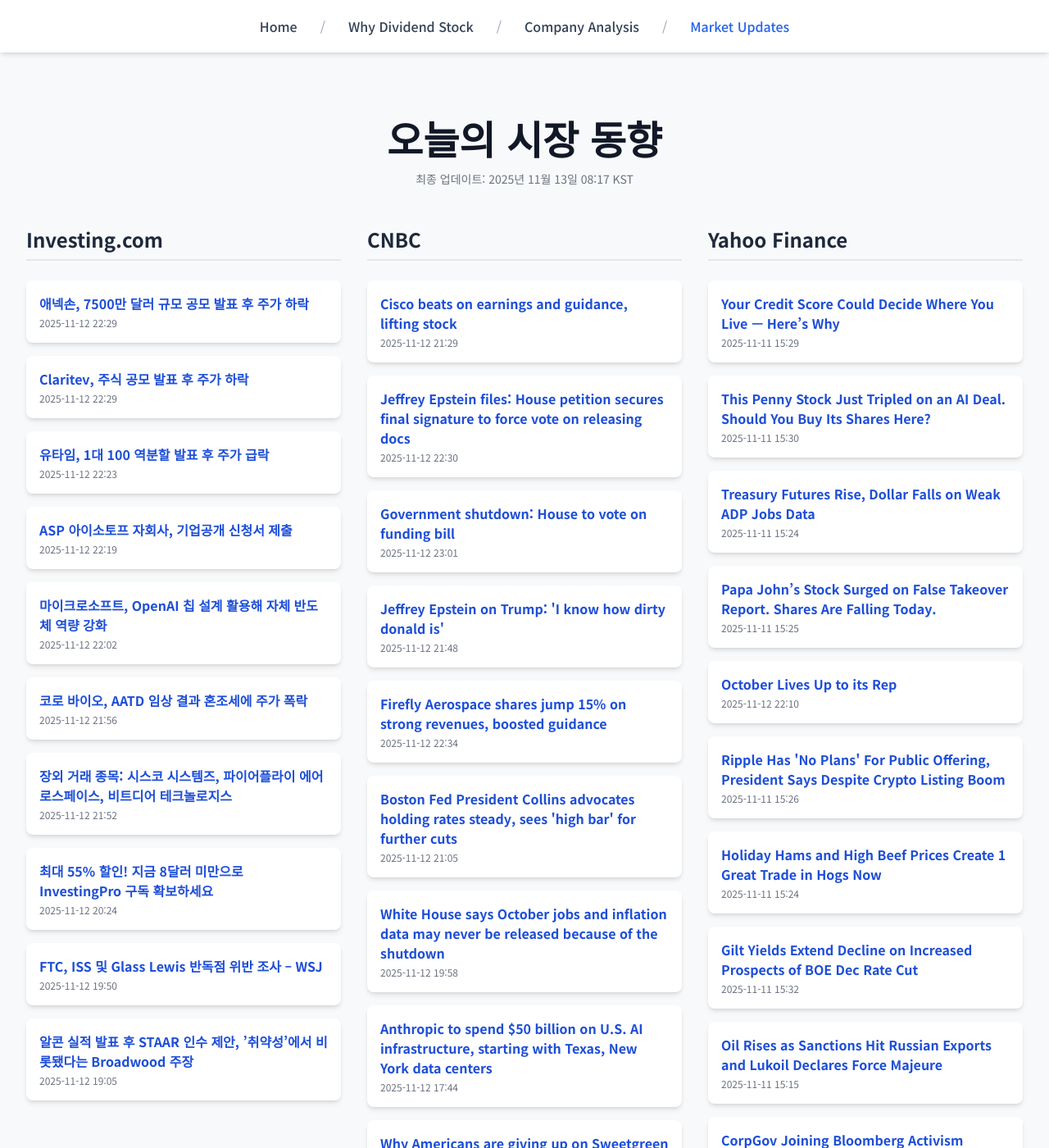
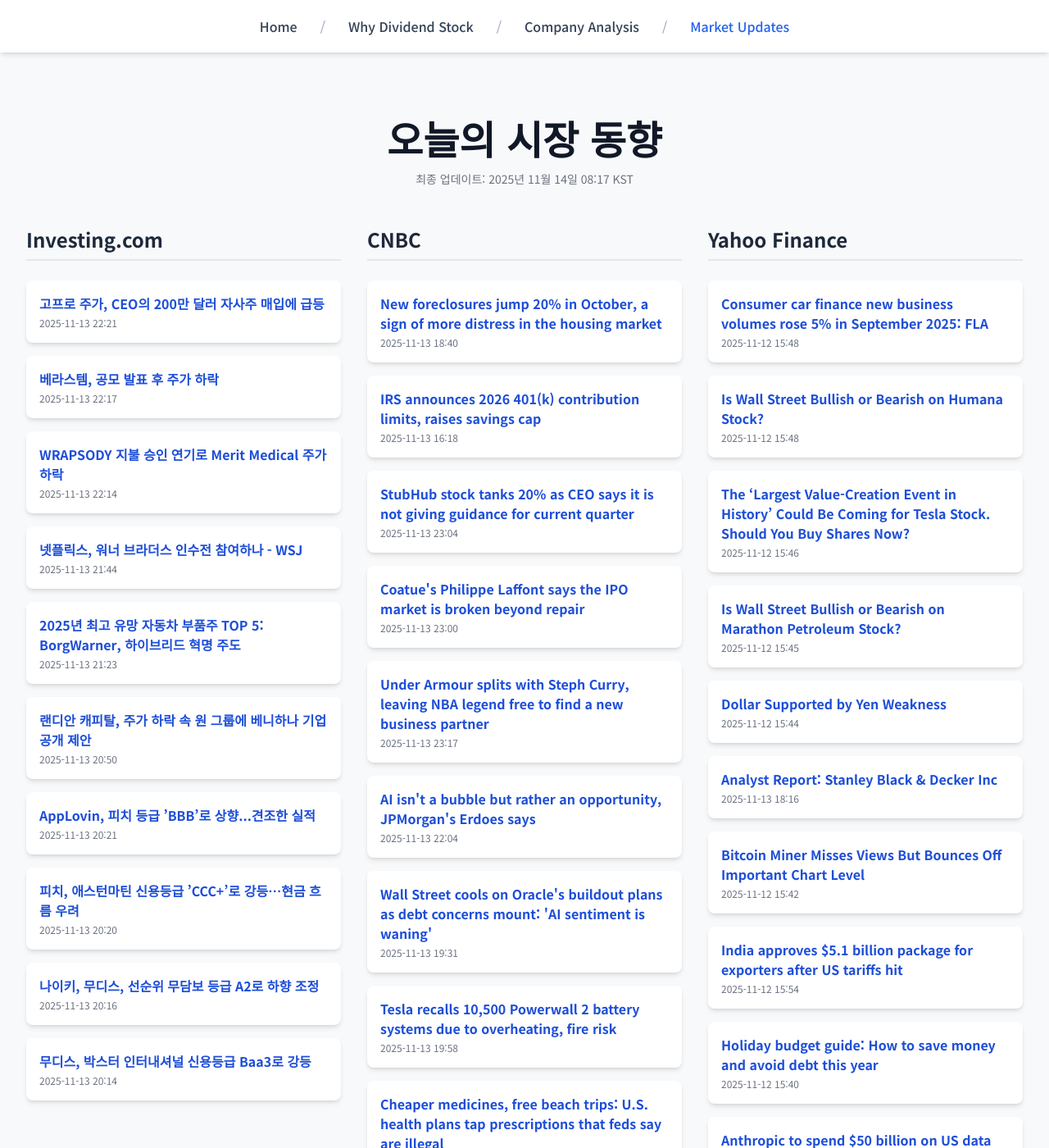
Before and after one commit to Kay-Hwang/my-company-analysis, a Jekyll site: the page built from market-updates.html, in a window 1280 px wide and 1400 px high. Shown: the whole window at 82% size. Built offline with Jekyll 4.4.1, drawn with Linux system fonts in a browser that asks for light colours; nearby versions of some CDN libraries; a script that is not in the unit is left out; some of the changed text lies outside the part shown.

Commit message:
Update daily data

```diff
--- a/_data/latest_data.json
+++ b/_data/latest_data.json
@@ -1,190 +1,190 @@
 {
-  "lastUpdated": "2025년 11월 13일 08:17 KST",
+  "lastUpdated": "2025년 11월 14일 08:17 KST",
   "news": {
     "investing": [
       {
-        "title": "애넥손, 7500만 달러 규모 공모 발표 후 주가 하락",
-        "link": "https://kr.investing.com/news/stock-market-news/article-93CH-1714287",
-        "pubDate": "2025-11-12 22:29:46",
-        "summary": "애넥손, 7500만 달러 규모 공모 발표 후 주가 하락"
+        "title": "고프로 주가, CEO의 200만 달러 자사주 매입에 급등",
+        "link": "https://kr.investing.com/news/stock-market-news/article-93CH-1716711",
+        "pubDate": "2025-11-13 22:21:47",
+        "summary": "고프로 주가, CEO의 200만 달러 자사주 매입에 급등"
       },
       {
-        "title": "Claritev, 주식 공모 발표 후 주가 하락",
-        "link": "https://kr.investing.com/news/stock-market-news/article-93CH-1714286",
-        "pubDate": "2025-11-12 22:29:07",
-        "summary": "Claritev, 주식 공모 발표 후 주가 하락"
+        "title": "베라스템, 공모 발표 후 주가 하락",
+        "link": "https://kr.investing.com/news/stock-market-news/article-93CH-1716705",
+        "pubDate": "2025-11-13 22:17:23",
+        "summary": "베라스템, 공모 발표 후 주가 하락"
       },
       {
-        "title": "유타임, 1대 100 역분할 발표 후 주가 급락",
-        "link": "https://kr.investing.com/news/stock-market-news/article-93CH-1714271",
-        "pubDate": "2025-11-12 22:23:48",
-        "summary": "유타임, 1대 100 역분할 발표 후 주가 급락"
+        "title": "WRAPSODY 지불 승인 연기로 Merit Medical 주가 하락",
+        "link": "https://kr.investing.com/news/stock-market-news/article-93CH-1716699",
+        "pubDate": "2025-11-13 22:14:31",
+        "summary": "WRAPSODY 지불 승인 연기로 Merit Medical 주가 하락"
       },
       {
-        "title": "ASP 아이소토프 자회사, 기업공개 신청서 제출",
-        "link": "https://kr.investing.com/news/stock-market-news/article-432SI-1714267",
-        "pubDate": "2025-11-12 22:19:07",
-        "summary": "ASP 아이소토프 자회사, 기업공개 신청서 제출"
+        "title": "넷플릭스, 워너 브라더스 인수전 참여하나 - WSJ",
+        "link": "https://kr.investing.com/news/stock-market-news/article-93CH-1716634",
+        "pubDate": "2025-11-13 21:44:19",
+        "summary": "넷플릭스, 워너 브라더스 인수전 참여하나 - WSJ"
       },
       {
-        "title": "마이크로소프트, OpenAI 칩 설계 활용해 자체 반도체 역량 강화",
-        "link": "https://kr.investing.com/news/stock-market-news/article-93CH-1714228",
-        "pubDate": "2025-11-12 22:02:24",
-        "summary": "마이크로소프트, OpenAI 칩 설계 활용해 자체 반도체 역량 강화"
+        "title": "2025년 최고 유망 자동차 부품주 TOP 5: BorgWarner, 하이브리드 혁명 주도",
+        "link": "https://kr.investing.com/news/stock-market-news/article-93CH-1716557",
+        "pubDate": "2025-11-13 21:23:51",
+        "summary": "2025년 최고 유망 자동차 부품주 TOP 5: BorgWarner, 하이브리드 혁명 주도"
       },
       {
-        "title": "코로 바이오, AATD 임상 결과 혼조세에 주가 폭락",
-        "link": "https://kr.investing.com/news/stock-market-news/article-93CH-1714224",
-        "pubDate": "2025-11-12 21:56:05",
-        "summary": "코로 바이오, AATD 임상 결과 혼조세에 주가 폭락"
+        "title": "랜디안 캐피탈, 주가 하락 속 원 그룹에 베니하나 기업공개 제안",
+        "link": "https://kr.investing.com/news/stock-market-news/article-1716491",
+        "pubDate": "2025-11-13 20:50:54",
+        "summary": "랜디안 캐피탈, 주가 하락 속 원 그룹에 베니하나 기업공개 제안"
       },
       {
-        "title": "장외 거래 종목: 시스코 시스템즈, 파이어플라이 에어로스페이스, 비트디어 테크놀로지스",
-        "link": "https://kr.investing.com/news/stock-market-news/article-432SI-1714218",
-        "pubDate": "2025-11-12 21:52:20",
-        "summary": "장외 거래 종목: 시스코 시스템즈, 파이어플라이 에어로스페이스, 비트디어 테크놀로지스"
+        "title": "AppLovin, 피치 등급 ’BBB’로 상향...견조한 실적",
+        "link": "https://kr.investing.com/news/stock-market-news/article-93CH-1716446",
+        "pubDate": "2025-11-13 20:21:06",
+        "summary": "AppLovin, 피치 등급 ’BBB’로 상향...견조한 실적"
       },
       {
-        "title": "최대 55% 할인! 지금 8달러 미만으로 InvestingPro 구독 확보하세요",
-        "link": "https://kr.investing.com/news/stock-market-news/article-1714070",
-        "pubDate": "2025-11-12 20:24:25",
-        "summary": "최대 55% 할인! 지금 8달러 미만으로 InvestingPro 구독 확보하세요"
+        "title": "피치, 애스턴마틴 신용등급 ’CCC+’로 강등…현금 흐름 우려",
+        "link": "https://kr.investing.com/news/stock-market-news/article-93CH-1716445",
+        "pubDate": "2025-11-13 20:20:21",
+        "summary": "피치, 애스턴마틴 신용등급 ’CCC+’로 강등…현금 흐름 우려"
       },
       {
-        "title": "FTC, ISS 및 Glass Lewis 반독점 위반 조사 – WSJ",
-        "link": "https://kr.investing.com/news/stock-market-news/article-93CH-1714040",
-        "pubDate": "2025-11-12 19:50:25",
-        "summary": "FTC, ISS 및 Glass Lewis 반독점 위반 조사 – WSJ"
+        "title": "나이키, 무디스, 선순위 무담보 등급 A2로 하향 조정",
+        "link": "https://kr.investing.com/news/stock-market-news/article-93CH-1716444",
+        "pubDate": "2025-11-13 20:16:37",
+        "summary": "나이키, 무디스, 선순위 무담보 등급 A2로 하향 조정"
       },
       {
-        "title": "알콘 실적 발표 후 STAAR 인수 제안, ’취약성’에서 비롯됐다는 Broadwood 주장",
-        "link": "https://kr.investing.com/news/stock-market-news/article-1713986",
-        "pubDate": "2025-11-12 19:05:42",
-        "summary": "알콘 실적 발표 후 STAAR 인수 제안, ’취약성’에서 비롯됐다는 Broadwood 주장"
+        "title": "무디스, 박스터 인터내셔널 신용등급 Baa3로 강등",
+        "link": "https://kr.investing.com/news/stock-market-news/article-93CH-1716442",
+        "pubDate": "2025-11-13 20:14:09",
+        "summary": "무디스, 박스터 인터내셔널 신용등급 Baa3로 강등"
       }
     ],
     "cnbc": [
       {
-        "title": "Cisco beats on earnings and guidance, lifting stock",
-        "link": "https://www.cnbc.com/2025/11/12/cisco-csco-q1-2026-earnings-report.html",
-        "pubDate": "Wed, 12 Nov 2025 21:29:51 GMT",
-        "summary": "Cisco has returned to growth this year after revenue dropped in 2024, but Wall Street is waiting to see if the company can be a major player in AI."
+        "title": "New foreclosures jump 20% in October, a sign of more distress in the housing market",
+        "link": "https://www.cnbc.com/2025/11/13/foreclosures-rise-october-housing-market-distress.html",
+        "pubDate": "Thu, 13 Nov 2025 18:40:13 GMT",
+        "summary": "All phases of the foreclosure process are seeing big increases, as homeowners fall behind on mortgage payments due to stress in the economy."
       },
       {
-        "title": "Jeffrey Epstein files: House petition secures final signature to force vote on releasing docs",
-        "link": "https://www.cnbc.com/2025/11/12/jeffrey-epstein-files-house-vote-grijalva.html",
-        "pubDate": "Wed, 12 Nov 2025 22:30:14 GMT",
-        "summary": "The Trump administration has been criticized for failing to release files about convicted sex offender Jeffrey Epstein, a former friend of President Trump."
+        "title": "IRS announces 2026 401(k) contribution limits, raises savings cap",
+        "link": "https://www.cnbc.com/2025/11/13/401-k-contribution-limits-2026.html",
+        "pubDate": "Thu, 13 Nov 2025 16:18:22 GMT",
+        "summary": "The IRS has announced higher 401(k) contribution limits for 2026. Here’s what savers need to know."
       },
       {
-        "title": "Government shutdown: House to vote on funding bill",
-        "link": "https://www.cnbc.com/2025/11/12/government-shutdown-house-vote-trump.html",
-        "pubDate": "Wed, 12 Nov 2025 23:01:01 GMT",
-        "summary": "Most Democrats, who are in the minority in Congress, oppose the funding bill because it does not include extending enhanced ACA tax credits."
+        "title": "StubHub stock tanks 20% as CEO says it is not giving guidance for current quarter",
+        "link": "https://www.cnbc.com/2025/11/13/stubhub-stub-q3-earnings-report-2025.html",
+        "pubDate": "Thu, 13 Nov 2025 23:04:10 GMT",
+        "summary": "StubHub beat Wall Street's expectations for second-quarter revenue in its first earnings report as a public company."
       },
       {
-        "title": "Jeffrey Epstein on Trump: 'I know how dirty donald is'",
-        "link": "https://www.cnbc.com/2025/11/12/trump-jeffrey-epstein-ghislaine-maxwell-emails-house-democrats.html",
-        "pubDate": "Wed, 12 Nov 2025 21:48:18 GMT",
-        "summary": "President Trump and the DOJ have been criticized for reneging on promises by administration officials to release files about Jeffrey Epstein."
+        "title": "Coatue's Philippe Laffont says the IPO market is broken beyond repair",
+        "link": "https://www.cnbc.com/2025/11/13/coatues-philippe-laffont-says-the-ipo-market-is-broken-beyond-repair.html",
+        "pubDate": "Thu, 13 Nov 2025 23:00:58 GMT",
+        "summary": "Coatue Management's founder and portfolio manager said the market today bears little resemblance to the vibrant IPO pipeline of prior decades."
       },
       {
-        "title": "Firefly Aerospace shares jump 15% on strong revenues, boosted guidance",
-        "link": "https://www.cnbc.com/2025/11/12/firefly-aerospace-fly-q3-earnings-2025.html",
-        "pubDate": "Wed, 12 Nov 2025 22:34:32 GMT",
-        "summary": "Firefly Aerospace, which went public in August on the Nasdaq, issued better-than-expected third-quarter results and lifted its guidance."
+        "title": "Under Armour splits with Steph Curry, leaving NBA legend free to find a new business partner",
+        "link": "https://www.cnbc.com/2025/11/13/under-armour-splits-with-steph-curry.html",
+        "pubDate": "Thu, 13 Nov 2025 23:17:20 GMT",
+        "summary": "Under Armour announced mutual split with Curry Brand, effective immediately, to focus on what CEO Kevin Plank called the \"core UA brand.\""
       },
       {
-        "title": "Boston Fed President Collins advocates holding rates steady, sees 'high bar' for further cuts",
-        "link": "https://www.cnbc.com/2025/11/12/boston-fed-president-collins-advocates-holding-rates-steady-sees-high-bar-for-further-cuts.html",
-        "pubDate": "Wed, 12 Nov 2025 21:05:40 GMT",
-        "summary": "Collins on Wednesday said she will be reluctant to support further interest rate cuts anytime soon with inflation still high."
+        "title": "AI isn't a bubble but rather an opportunity, JPMorgan's Erdoes says",
+        "link": "https://www.cnbc.com/2025/11/13/ai-isnt-a-bubble-but-rather-an-opportunity-jpmorgans-erdoes-says.html",
+        "pubDate": "Thu, 13 Nov 2025 22:04:47 GMT",
+        "summary": "Erdoes dispelled worries over valuation, saying that AI is presenting opportunities not fully appreciated or understood yet."
       },
       {
-        "title": "White House says October jobs and inflation data may never be released because of the shutdown",
-        "link": "https://www.cnbc.com/2025/11/12/white-house-october-data-release.html",
-        "pubDate": "Wed, 12 Nov 2025 19:58:17 GMT",
-        "summary": "Press secretary Karoline Leavitt told reporters that part of the fallout could be lasting damage to the government's data collection ability."
+        "title": "Wall Street cools on Oracle's buildout plans as debt concerns mount: 'AI sentiment is waning'",
+        "link": "https://www.cnbc.com/2025/11/13/ai-sentiment-is-waning-wall-street-cools-on-oracle-buildout-plans.html",
+        "pubDate": "Thu, 13 Nov 2025 19:31:24 GMT",
+        "summary": "Oracle shares have been hammered in recent weeks and its credit default swaps have risen as investors question the company's reliance on debt."
       },
       {
-        "title": "Anthropic to spend $50 billion on U.S. AI infrastructure, starting with Texas, New York data centers",
-        "link": "https://www.cnbc.com/2025/11/12/anthropic-ai-data-centers-texas-new-york.html",
-        "pubDate": "Wed, 12 Nov 2025 17:44:34 GMT",
-        "summary": "Anthropic rival OpenAI has secured more than $1.4 trillion worth of deals with Nvidia, Broadcom, Oracle and the major cloud providers."
+        "title": "Tesla recalls 10,500 Powerwall 2 battery systems due to overheating, fire risk",
+        "link": "https://www.cnbc.com/2025/11/13/tesla-recall-powerwall-2-overheating-fire-battery.html",
+        "pubDate": "Thu, 13 Nov 2025 19:58:22 GMT",
+        "summary": "Elon Musk's autos and energy business said it will replace all affected units for Powerwall 2 customers in the U.S."
       },
       {
-        "title": "Why Americans are giving up on Sweetgreen",
-        "link": "https://www.cnbc.com/2025/11/12/why-sweetgreen-sales-stock-are-falling.html",
-        "pubDate": "Wed, 12 Nov 2025 14:36:20 GMT",
-        "summary": "The fast-casual chain Sweetgreen's struggles are worsening."
+        "title": "Cheaper medicines, free beach trips: U.S. health plans tap prescriptions that feds say are illegal",
+        "link": "https://www.cnbc.com/2025/11/13/employer-health-plans-afp-prescriptions-feds-illegal.html",
+        "pubDate": "Thu, 13 Nov 2025 22:26:41 GMT",
+        "summary": "AFPs promise to connect patients with more-affordable options for accessing specialty medications that often come at very high costs. There's a major catch."
       },
       {
-        "title": "Too Good To Go launches grocery bags with Whole Foods as food costs climb",
-        "link": "https://www.cnbc.com/2025/11/12/too-good-to-go-whole-foods-grocery-surprise-bags.html",
-        "pubDate": "Wed, 12 Nov 2025 14:00:01 GMT",
-        "summary": "Too Good To Go is launching discounted surprise bags for groceries with Whole Foods amid rising prices and inflation."
+        "title": "Trump tariffs are helping drive U.S. beef prices to new highs",
+        "link": "https://www.cnbc.com/2025/11/13/trump-tariffs-high-beef-prices.html",
+        "pubDate": "Thu, 13 Nov 2025 22:21:07 GMT",
+        "summary": "President Trump's tariffs are adding to higher beef prices, along with drought and parasites in a stressed U.S. beef supply chain."
       }
     ],
     "yahoo": [
       {
-        "title": "Your Credit Score Could Decide Where You Live — Here’s Why",
-        "link": "https://finance.yahoo.com/news/credit-score-could-decide-where-152926203.html",
-        "pubDate": "2025-11-11T15:29:26Z",
-        "summary": "Your Credit Score Could Decide Where You Live — Here’s Why"
+        "title": "Consumer car finance new business volumes rose 5% in September 2025: FLA",
+        "link": "https://finance.yahoo.com/news/consumer-car-finance-business-volumes-154853157.html",
+        "pubDate": "2025-11-12T15:48:53Z",
+        "summary": "Consumer car finance new business volumes rose 5% in September 2025: FLA"
       },
       {
-        "title": "This Penny Stock Just Tripled on an AI Deal. Should You Buy Its Shares Here?",
-        "link": "https://finance.yahoo.com/news/penny-stock-just-tripled-ai-153030019.html",
-        "pubDate": "2025-11-11T15:30:30Z",
-        "summary": "This Penny Stock Just Tripled on an AI Deal. Should You Buy Its Shares Here?"
+        "title": "Is Wall Street Bullish or Bearish on Humana Stock?",
+        "link": "https://finance.yahoo.com/news/wall-street-bullish-bearish-humana-154832681.html",
+        "pubDate": "2025-11-12T15:48:32Z",
+        "summary": "Is Wall Street Bullish or Bearish on Humana Stock?"
       },
       {
-        "title": "Treasury Futures Rise, Dollar Falls on Weak ADP Jobs Data",
-        "link": "https://www.barrons.com/livecoverage/stock-market-news-today-111125/card/treasury-futures-rise-dollar-falls-on-weak-adp-jobs-data-7Y5IybrN52fUoajpSufN?siteid=yhoof2&yptr=yahoo",
-        "pubDate": "2025-11-11T15:24:58Z",
-        "summary": "Treasury Futures Rise, Dollar Falls on Weak ADP Jobs Data"
+        "title": "The ‘Largest Value-Creation Event in History’ Could Be Coming for Tesla Stock. Should You Buy Shares Now?",
+        "link": "https://finance.yahoo.com/news/largest-value-creation-event-history-154635020.html",
+        "pubDate": "2025-11-12T15:46:35Z",
+        "summary": "The ‘Largest Value-Creation Event in History’ Could Be Coming for Tesla Stock. Should You Buy Shares Now?"
       },
       {
-        "title": "Papa John’s Stock Surged on False Takeover Report. Shares Are Falling Today.",
-        "link": "https://www.barrons.com/articles/papa-johns-stock-price-pzza-81b94bb6?siteid=yhoof2&yptr=yahoo",
-        "pubDate": "2025-11-11T15:25:00Z",
-        "summary": "Papa John’s Stock Surged on False Takeover Report. Shares Are Falling Today."
+        "title": "Is Wall Street Bullish or Bearish on Marathon Petroleum Stock?",
+        "link": "https://finance.yahoo.com/news/wall-street-bullish-bearish-marathon-154540620.html",
+        "pubDate": "2025-11-12T15:45:40Z",
+        "summary": "Is Wall Street Bullish or Bearish on Marathon Petroleum Stock?"
       },
       {
-        "title": "October Lives Up to its Rep",
-        "link": "https://finance.yahoo.com/research/reports/ARGUS_45292_PortfolioIdeas_1762985454000?yptr=yahoo&ncid=yahooproperties_plusresear_nm5q6ze1cei",
-        "pubDate": "2025-11-12T22:10:54Z",
-        "summary": "October Lives Up to its Rep"
+        "title": "Dollar Supported by Yen Weakness",
+        "link": "https://finance.yahoo.com/news/dollar-supported-yen-weakness-154415218.html",
+        "pubDate": "2025-11-12T15:44:15Z",
+        "summary": "Dollar Supported by Yen Weakness"
       },
       {
-        "title": "Ripple Has 'No Plans' For Public Offering, President Says Despite Crypto Listing Boom",
-        "link": "https://finance.yahoo.com/news/ripple-no-plans-public-offering-152642285.html",
-        "pubDate": "2025-11-11T15:26:42Z",
-        "summary": "Ripple Has 'No Plans' For Public Offering, President Says Despite Crypto Listing Boom"
+        "title": "Analyst Report: Stanley Black & Decker Inc",
+        "link": "https://finance.yahoo.com/research/reports/ARGUS_3424_AnalystReport_1763057804000?yptr=yahoo&ncid=yahooproperties_plusresear_nm5q6ze1cei",
+        "pubDate": "2025-11-13T18:16:44Z",
+        "summary": "Analyst Report: Stanley Black & Decker Inc"
       },
       {
-        "title": "Holiday Hams and High Beef Prices Create 1 Great Trade in Hogs Now",
-        "link": "https://finance.yahoo.com/news/holiday-hams-high-beef-prices-152406168.html",
-        "pubDate": "2025-11-11T15:24:06Z",
-        "summary": "Holiday Hams and High Beef Prices Create 1 Great Trade in Hogs Now"
+        "title": "Bitcoin Miner Misses Views But Bounces Off Important Chart Level",
+        "link": "https://www.investors.com/news/bitcoin-mining-bitdeer-btdr-terawulf-wulf-earnings/?src=A00220&yptr=yahoo",
+        "pubDate": "2025-11-12T15:42:31Z",
+        "summary": "Bitcoin Miner Misses Views But Bounces Off Important Chart Level"
       },
       {
-        "title": "Gilt Yields Extend Decline on Increased Prospects of BOE Dec Rate Cut",
-        "link": "https://www.wsj.com/finance/jgb-futures-edge-higher-ahead-of-30-year-auction-f5c5f7d7?siteid=yhoof2&yptr=yahoo",
-        "pubDate": "2025-11-11T15:32:00Z",
-        "summary": "Gilt Yields Extend Decline on Increased Prospects of BOE Dec Rate Cut"
+        "title": "India approves $5.1 billion package for exporters after US tariffs hit",
+        "link": "https://finance.yahoo.com/news/india-approves-5-1-billion-155415158.html",
+        "pubDate": "2025-11-12T15:54:15Z",
+        "summary": "India approves $5.1 billion package for exporters after US tariffs hit"
       },
       {
-        "title": "Oil Rises as Sanctions Hit Russian Exports and Lukoil Declares Force Majeure",
-        "link": "https://finance.yahoo.com/news/oil-rises-sanctions-hit-russian-151500767.html",
-        "pubDate": "2025-11-11T15:15:00Z",
-        "summary": "Oil Rises as Sanctions Hit Russian Exports and Lukoil Declares Force Majeure"
+        "title": "Holiday budget guide: How to save money and avoid debt this year",
+        "link": "https://finance.yahoo.com/personal-finance/banking/article/holiday-budget-guide-154030847.html",
+        "pubDate": "2025-11-12T15:40:30Z",
+        "summary": "Holiday budget guide: How to save money and avoid debt this year"
       },
       {
-        "title": "CorpGov Joining Bloomberg Activism Conference & NYSE Firesides Dec 9",
-        "link": "https://finance.yahoo.com/news/corpgov-joining-bloomberg-activism-conference-151254649.html",
-        "pubDate": "2025-11-11T15:12:54Z",
-        "summary": "CorpGov Joining Bloomberg Activism Conference & NYSE Firesides Dec 9"
+        "title": "Anthropic to spend $50 billion on US data center buildout",
+        "link": "https://finance.yahoo.com/news/anthropic-to-spend-50-billion-on-us-data-center-buildout-155605972.html",
+        "pubDate": "2025-11-12T15:56:05Z",
+        "summary": "Anthropic to spend $50 billion on US data center buildout"
       }
     ]
   }
```
